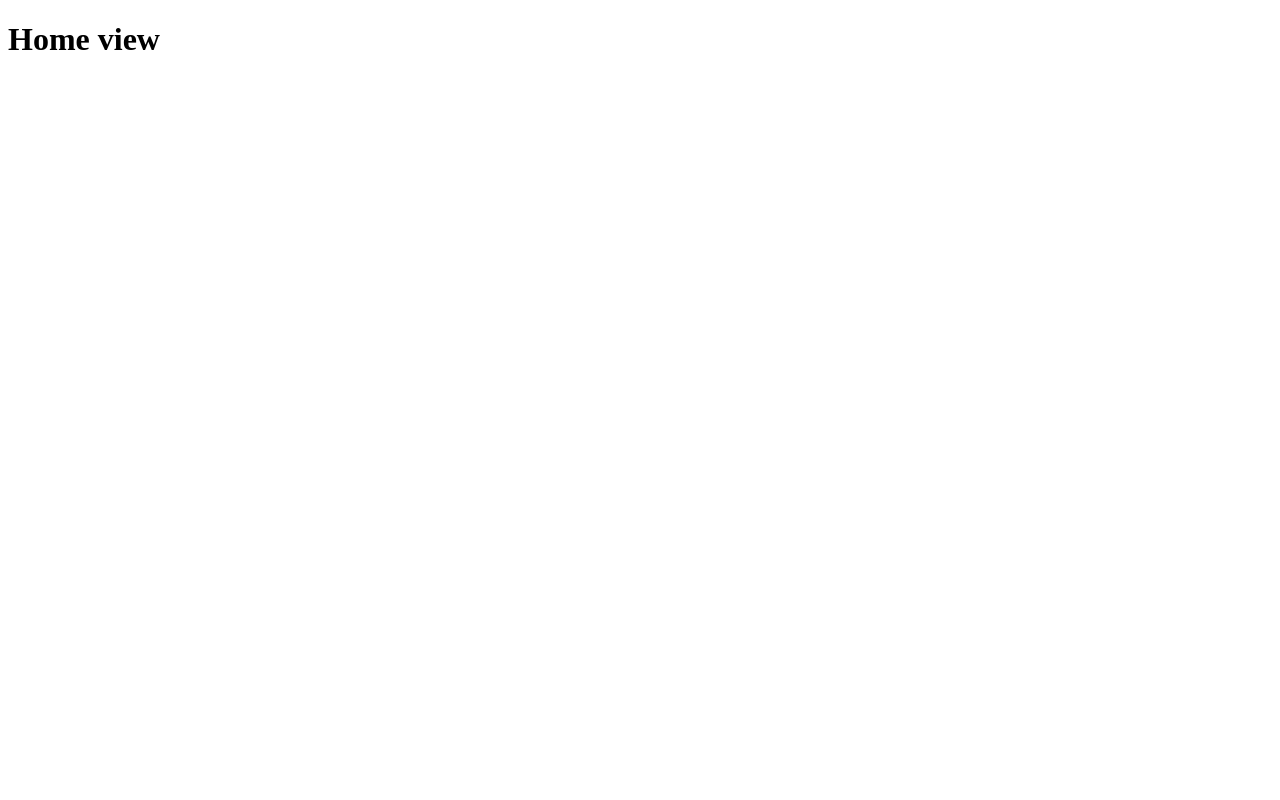
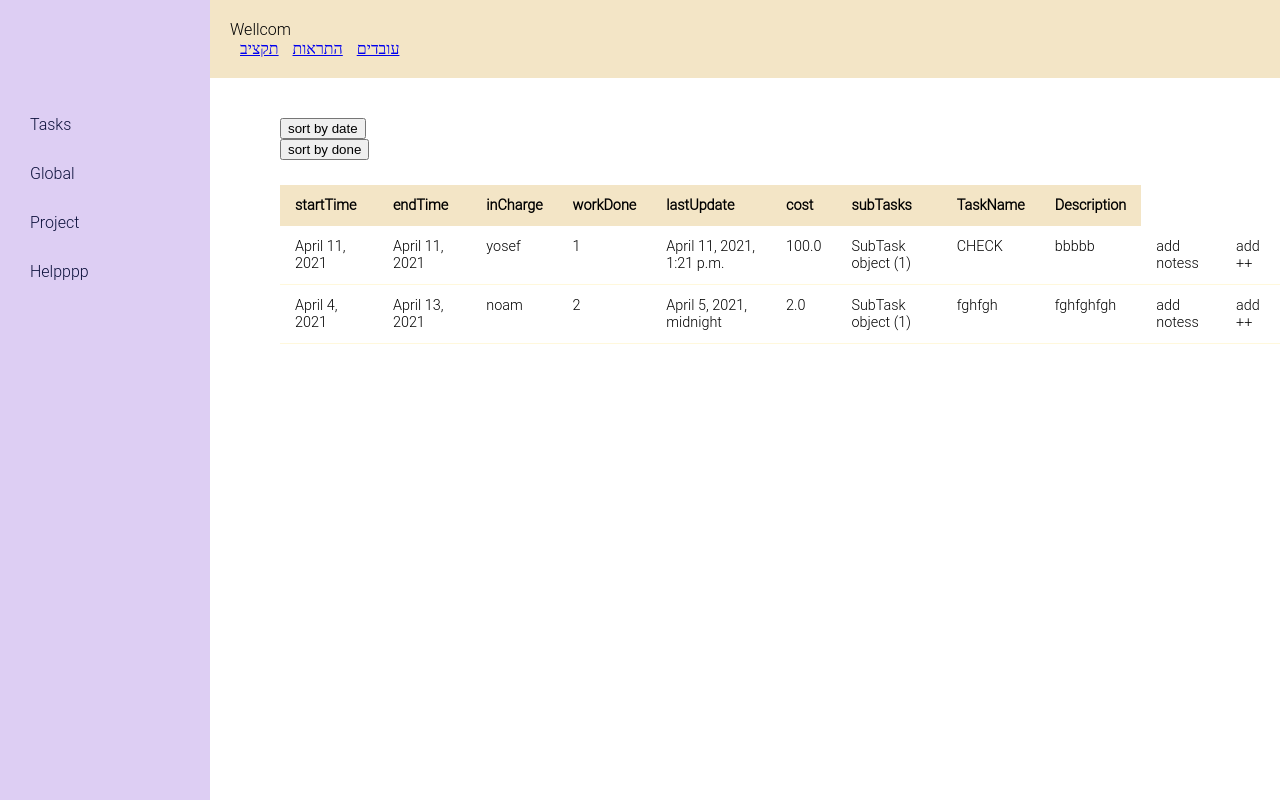
Before and after one commit to Dor-Azriel/Agile-Project-Management-Website, a Django app: page / in a window 1280 px wide. Before the commit the page is almost empty. Run offline with Django 3.2, Linux system fonts and the light colour scheme; data comes from the database, SQL or seed files in the repository.

Commit message:
עיצוב דף ראשי של לקוח והצגת טבלת המשימות

```diff
--- a/mysite/settings.py
+++ b/mysite/settings.py
@@ -9,7 +9,7 @@ https://docs.djangoproject.com/en/3.1/topics/settings/
 For the full list of settings and their values, see
 https://docs.djangoproject.com/en/3.1/ref/settings/
 """
-
+import os
 from pathlib import Path
 
 # Build paths inside the project like this: BASE_DIR / 'subdir'.
@@ -122,3 +122,7 @@ USE_TZ = True
 # https://docs.djangoproject.com/en/3.1/howto/static-files/
 
 STATIC_URL = '/static/'
+
+STATICFILES_DIRS = [
+    os.path.join(BASE_DIR, 'static')
+]
--- a/pages/views.py
+++ b/pages/views.py
@@ -6,7 +6,8 @@ from django.shortcuts import HttpResponse
 
 # Create your views here.
 def home_view(request, *args, **kwargs):
-    return render(request, "home.html", {});
+    obj = Task.objects.order_by()
+    return render(request, "home.html", {'tasks': obj, });
 
 
 def task_views(request, *args, **kwargs):
--- /dev/null
+++ b/static/styles/home.css
@@ -0,0 +1,94 @@
+
+html, body, div, span, applet, object, iframe,
+h1, h2, h3, h4, h5, h6, p, blockquote, pre,
+a, abbr, acronym, address, big, cite, code,
+del, dfn, em, img, ins, kbd, q, s, samp,
+small, strike, strong, sub, sup, tt, var,
+b, u, i, center,
+dl, dt, dd, ol, ul, li,
+fieldset, form, label, legend,
+table, caption, tbody, tfoot, thead, tr, th, td,
+article, aside, canvas, details, embed,
+figure, figcaption, footer, header, hgroup,
+menu, nav, output, ruby, section, summary,
+time, mark, audio, video {
+	margin: 0;
+	padding: 0;
+	border: 0;
+	font-size: 100%;
+	font: inherit;
+	vertical-align: baseline;
+}
+
+*{
+  box-sizing: border-box;
+
+}
+body{
+  font-family: 'Roboto Light';
+  background: #ffffff;
+}
+#sideMenu{
+  background: #ddcef3;
+  max-width: 210px;
+    position: absolute;
+    width: 280px;
+    top: 0;
+    bottom: 0;
+
+
+  }
+#sideMenu nav{
+  padding-top: 100px;
+
+}
+#sideMenu a{
+  display: block;
+  color: #0b103b;
+  padding: 15px 30px;
+  text-decoration: none;
+  transition: all 0.3s ease-in-out;
+
+}
+#sideMenu a .active{
+  background: purple;
+  border-right: 5px solid green;
+}
+header{
+  margin-left: 210px;
+  padding: 20px;
+  background: #f3e5c6;
+
+}
+header a{
+  display: inline-block;
+  margin-left: 10px;
+}
+.content-area{
+    padding-top: 40px;
+  padding-left: 280px;
+
+}
+.content-area .table_task{
+    border-collapse: collapse;
+    margin: 25px 0;
+    font-size: 0.9em;
+    min-width: 400px;
+
+
+}
+.content-area .table_task thead tr{
+    background-color: #f3e5c6;
+    color: black;
+    text-align: left;
+    font-weight: bold;
+
+}
+.content-area .table_task th,
+.content-area .table_task td{
+    padding: 12px 15px;
+}
+.content-area .table_task tbody tr{
+    border-bottom: 1px solid cornsilk;
+
+}
--- a/templates/home.html
+++ b/templates/home.html
@@ -2,10 +2,124 @@
         "http://www.w3.org/TR/html4/loose.dtd">
 <html>
 <head>
-    <title>tmp home view</title>
-    <h1>Home view</h1>
+    <meta http-equiv="Content-Type" content="text/html; charset=UTF-8">
+
+        <title></title>
+
+        <link rel="stylesheet" href="./127.0.0.1_files/fontawesome.min.css" integrity="sha384-wESLQ85D6gbsF459vf1CiZ2+rr+CsxRY0RpiF1tLlQpDnAgg6rwdsUF1+Ics2bni" crossorigin="anonymous">
+        <script async="" defer="" src="./127.0.0.1_files/buttons.js.download"></script>
+        <link rel="stylesheet" href="/static/styles/home.css">
+    <style type="text/css">
+        .content-area {
+        }
+    </style>
 </head>
-<body>
+        <body>
+                <section id="sideMenu">
+                    <nav>
+                                <a href="/tasks" class="active"><i class="fas fa-tasks"></i>Tasks</a>
+                                <a href="#"><i class="fas fa-thumbtack"></i>Global</a>
+                                <a href="#">Project</a>
+                                <a href="#">Helpppp</a>
 
-</body>
-</html>
+
+                    </nav>
+                </section>
+
+                <header>
+                    <div>
+                        <h2>Wellcom</h2><h1><div class="user-name"></div></h1>
+                    </div>
+                    <div>
+                        <a href="#">תקציב</a>
+                        <a href="#">התראות</a>
+                        <a href="#">עובדים</a>
+                    </div>
+                </header>
+
+                <section class="content-area">
+                <form action="http://127.0.0.1:8000/sort_date/" method="GET">
+        <input type="submit" value="sort by date">
+    </form>
+    <form action="http://127.0.0.1:8000/sort_done/" method="GET">
+        <input type="submit" value="sort by done">
+    </form>
+
+   <table class="table_task">
+        <thead>
+                <tr>
+        <th>
+            startTime
+        </th>
+        <th>
+            endTime
+        </th>
+        <th>
+            inCharge
+        </th>
+        <th>
+            workDone
+        </th>
+        <th>
+            lastUpdate
+        </th>
+        <th>
+            cost
+        </th>
+        <th>
+            subTasks
+        </th>
+        <th>
+            TaskName
+        </th>
+        <th>
+            Description
+        </th>
+    </tr>
+         </thead>
+
+
+{% for t in tasks %}
+    <tbody><tr>
+        <td>
+            {{ t.startTime }}
+        </td>
+        <td>
+            {{ t.endTime }}
+        </td>
+        <td>
+            {{ t.inCharge }}
+        </td>
+        <td>
+            {{ t.workDone }}
+        </td>
+        <td>
+            {{ t.lastUpdate }}
+        </td>
+        <td>
+            {{ t.cost }}
+        </td>
+        <td>
+            {{ t.subTasks }}
+        </td>
+        <td>
+            {{ t.TaskName }}
+        </td>
+        <td>
+            {{ t.Description }}
+        </td>
+        <td>
+            add notess
+        </td>
+        <td>
+            add ++
+        </td>
+    </tr></tbody>
+
+                    {% endfor %}
+
+
+</table>
+                    </section>
+
+</body></html>
```
